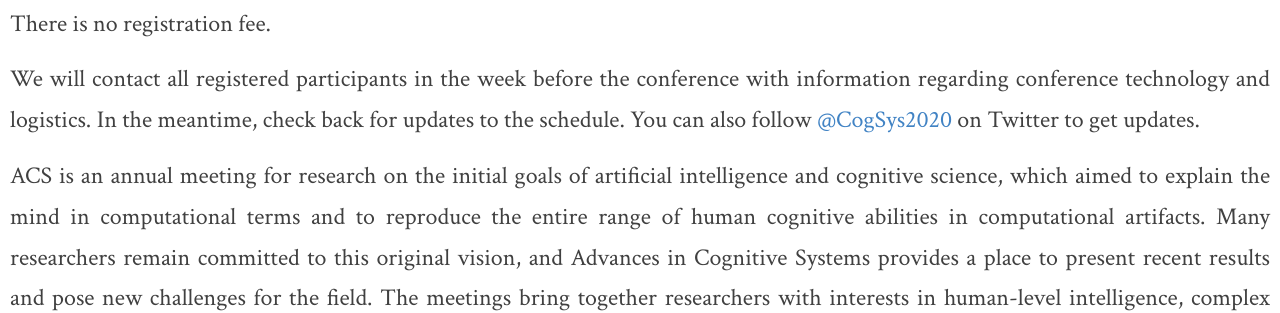
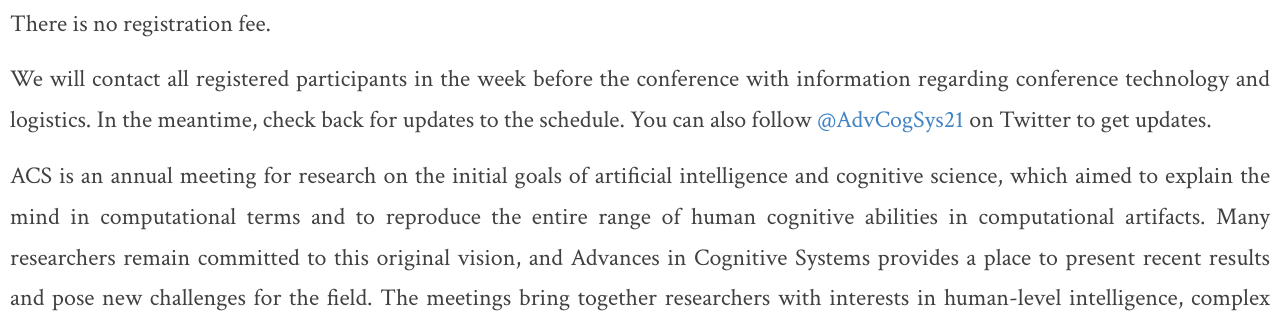
Before and after one commit to AdvancesInCognitiveSystems/acs2021, a Jekyll site: the page built from index.md, in a window 1280 px wide. Shown: the part 233-546 px from the top of the page. Built offline with Jekyll 4.4.1, drawn with Linux system fonts in a browser that asks for light colours.

Commit message:
found a stray reference to 2020 twitter handles.

```diff
--- a/index.md
+++ b/index.md
@@ -9,7 +9,7 @@ Advances in Cognitive Systems (ACS) 2021 will be held virtually **November 15-18
 
 There is no registration fee.
 
-We will contact all registered participants in the week before the conference with information regarding conference technology and logistics. In the meantime, check back for updates to the schedule. You can also follow [@CogSys2020](https://twitter.com/CogSys2020) on Twitter to get updates.
+We will contact all registered participants in the week before the conference with information regarding conference technology and logistics. In the meantime, check back for updates to the schedule. You can also follow [@AdvCogSys21](https://twitter.com/AdvCogSys21) on Twitter to get updates.
 
 ACS is an annual meeting for research on the initial goals of artificial intelligence and cognitive science, which aimed to explain the mind in computational terms and to reproduce the entire range of human cognitive abilities in computational artifacts. Many researchers remain committed to this original vision, and Advances in Cognitive Systems provides a place to present recent results and pose new challenges for the field. The meetings bring together researchers with interests in human-level intelligence, complex cognition, integrated intelligent systems, cognitive architectures, and related topics.
 
```
